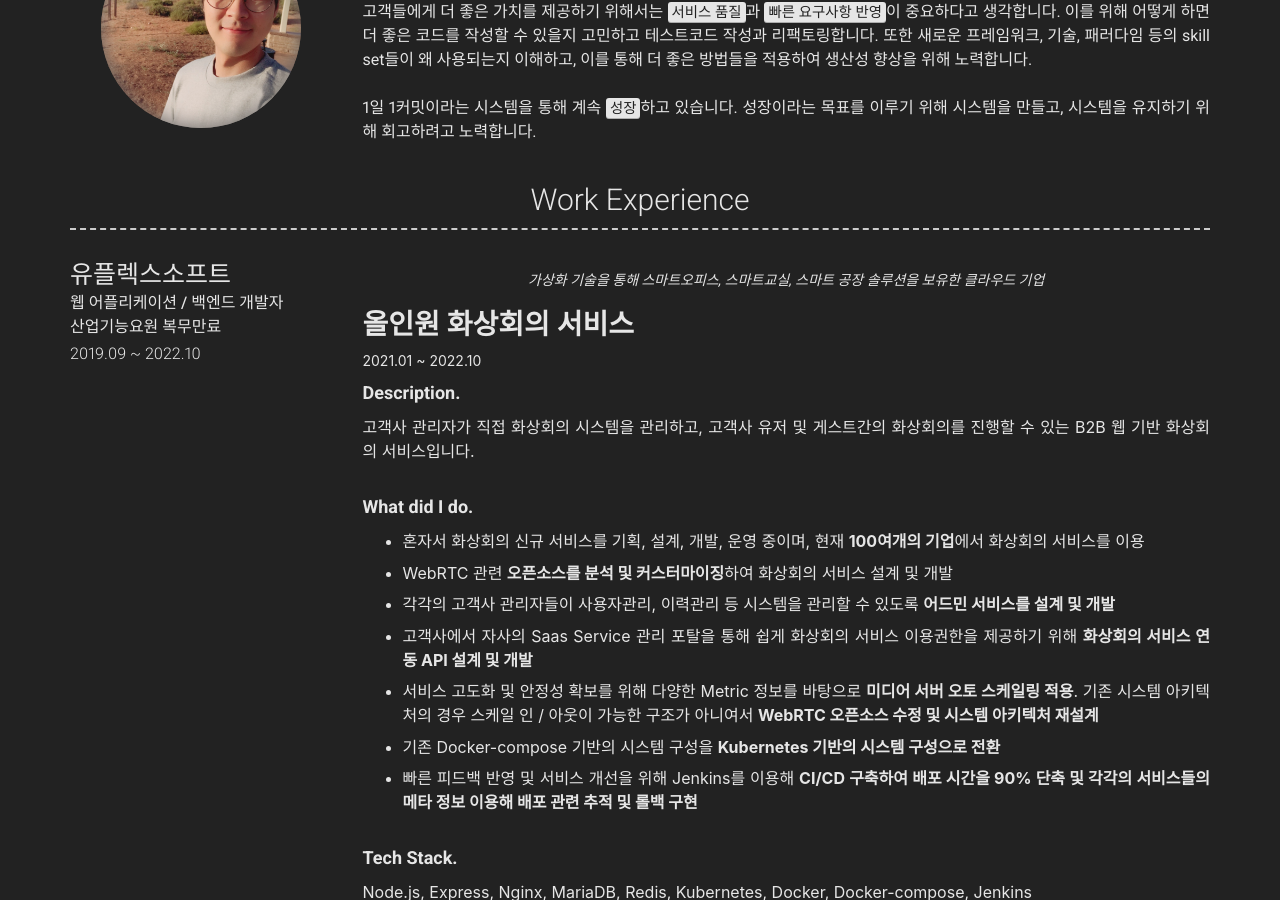
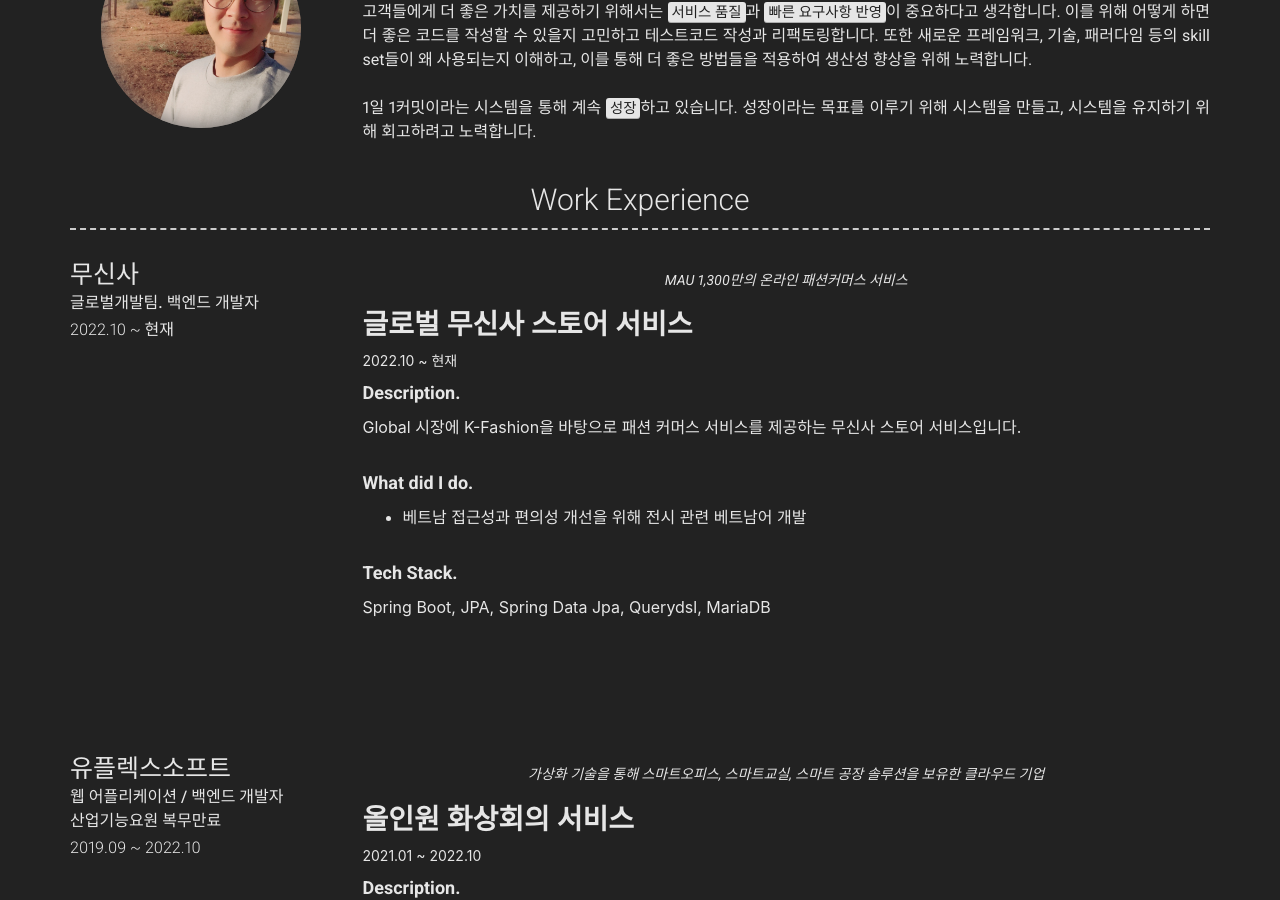
Before and after one commit to wlroh/wlroh.github.io, a Jekyll site: the page built from resume.md, in a window 1280 px wide and 900 px high, scrolled down 374 px. Built offline with Jekyll 4.4.1, drawn with Linux system fonts in a browser that asks for light colours; nearby versions of some CDN libraries.

Commit message:
docs: work-experience 최신화

```diff
--- a/_data/resume/work-experience.yml
+++ b/_data/resume/work-experience.yml
@@ -1,6 +1,22 @@
 - title: Work Experience
   layout: list
   content:
+    - layout: left
+      left_area_vertical_align: top
+      title: 무신사
+      sub_title: |
+        글로벌개발팀. 백엔드 개발자
+      caption: 2022.10 ~ 현재
+      quote: >
+        MAU 1,300만의 온라인 패션커머스 서비스
+      projects:
+        - name: 글로벌 무신사 스토어 서비스
+          duration: 2022.10 ~ 현재
+          description: Global 시장에 K-Fashion을 바탕으로 패션 커머스 서비스를 제공하는 무신사 스토어 서비스입니다.
+          what_did_I_do: |
+            * 베트남 접근성과 편의성 개선을 위해 전시 관련 베트남어 개발
+          tech_stack: Spring Boot, JPA, Spring Data Jpa, Querydsl, MariaDB
+
     - layout: left
       left_area_vertical_align: top
       title: 유플렉스소프트
```
